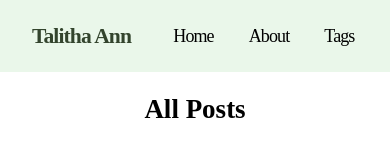
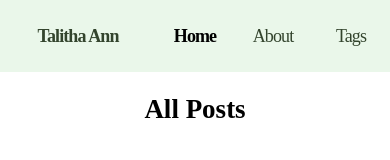
Before and after one commit to Camden-McKenzie/tally-blog, a Next.js app: page /posts in a window 390 px wide. Shown: the top 160 px of the page. Built offline with nearby package versions, Linux system fonts and the light colour scheme; a web font is replaced by a local one.

Commit message:
Updated Styles
Added page highlighting to navbar
Increased selected tag contrast on tags page
streamlined style sheets

```diff
--- a/components/layout.js
+++ b/components/layout.js
@@ -9,10 +9,10 @@ import Navbar from '../components/navbar'
 const name = 'Talitha Ann'
 export const siteTitle = 'Because Why Not?'
 
-export default function Layout({ children }) {
+export default function Layout({ children, page }) {
   return (
     <>
-      <Navbar />
+      <Navbar page={page} />
       <div className={styles.container}>
         <Head>
           <link rel="icon" href="/favicon.ico" />
--- a/components/navbar.js
+++ b/components/navbar.js
@@ -2,8 +2,10 @@
 import Link from 'next/link'
 import styles from './navbar.module.css'
 import React, { useState, useEffect } from 'react';
+import { useRouter } from 'next/router'
 
-export default function Navbar() {
+
+export default function Navbar({ page }) {
   const [prevScrollPos, setPrevScrollPos] = useState(0);
   const [visible, setVisible] = useState(true);
 
@@ -23,30 +25,33 @@ export default function Navbar() {
 
   return (
     <navbar className={`${visible ? styles.visible : styles.notVisible} ${styles.navbar}`}>
-      <Content />
+      <Content page={page} />
     </navbar>
   )
 }
 
-function Content() {
+function Content({ page }) {
+
+  console.log(page)
+
   return (
     <div className={styles.container}>
-      <div className={styles.double}>
+      <div>
         <Link href="/" >
           <a className={styles.title}>Talitha Ann</a>
         </Link>
       </div>
-      <div className={styles.single}>
+      <div className={page == "posts" ? styles.current : null}>
         <Link href="/posts" >
           <a className={styles.item}>Home</a>
         </Link>
       </div>
-      <div className={styles.single}>
+      <div className={page == "about" ? styles.current : null}>
         <Link href="/about" >
           <a className={styles.item}>About</a>
         </Link>
       </div>
-      <div className={styles.single}>
+      <div className={page == "tags" ? styles.current : null}>
         <Link href="/tags" >
           <a className={styles.item}>Tags</a>
         </Link>
--- a/components/navbar.module.css
+++ b/components/navbar.module.css
@@ -18,61 +18,54 @@
   transition: 1s;
 }
 
+.current :is(a) {
+  color: black;
+  font-weight: bold;
+}
+
 .container {
-  display: flex;
-  justify-content:space-between;
+  display: grid;
+  grid-template-columns: 40% 20% 20% 20%;
   align-items: center;
   max-width: 36rem;
   height: 4rem;
-  padding: 0 1rem;
   margin: 3rem auto 6rem;
   margin-top: 0;
-  /* background-color: lightgreen; */
-  vertical-align: middle;
 }
 
-.container > div > a {
+.container :is(a) {
+    justify-content: center;
     font-family: var(--fancyFont);
+    padding: 10px;
+    letter-spacing: -0.05rem;
+}
+
+.container :is(div) {
+    text-align: center;
+}
+
+.container :is(a):hover {
+  color: black;
+  text-decoration: none;
+}
+
+.title {
+  font-weight: 800;
+  font-size: 1.3rem;
 }
 
 .item {
-  padding: 1rem;
-  color: black;
-  text-align: center;
-  letter-spacing: -0.05rem;
-  font-weight: 500
-;
+  font-weight: 500;
 }
 
-.title {
-  padding: 1rem;
-  text-align: center;
-  font-weight: 800;
-  letter-spacing: -0.05rem;
-  font-size: 1.3rem;
+@media screen and (max-width: 500px) {
+  .title {
+    font-size: 1.2rem;
+  }
 }
 
-.single{
-  flex-grow: 1;
-  text-align: center;
-}
-.double{
-  flex-grow: 2;
-  text-align: center;
-}
-
-@media screen and (max-width: 600px) {
-  .double{
-    flex-grow: 1;
-  }
+@media screen and (max-width: 400px) {
   .title {
-    font-size: 1.2rem;
-    font-weight: 600;
-    padding: 0;
-    padding-right: 0.5em;
-  }
-  .item {
-    padding: 0.2rem;
-    font-weight: 400;
+    font-size: 1rem;
   }
 }
--- a/pages/about.js
+++ b/pages/about.js
@@ -8,7 +8,8 @@ import Image from 'next/image'
 
 export default function Home() {
 
-  return (<Layout home>
+  return (
+    <Layout page="about">
       <Head>
         <title>Talitha Ann</title>
       </Head>
--- a/pages/posts.js
+++ b/pages/posts.js
@@ -8,7 +8,7 @@ import { getSortedPostsData } from '../lib/posts'
 export default function Home({ allPostsData }) {
 
   return (
-    <Layout>
+    <Layout page="posts">
       <Head>
         <title>{siteTitle}</title>
       </Head>
--- a/styles/global.css
+++ b/styles/global.css
@@ -28,11 +28,11 @@ body::-webkit-scrollbar{
 }
 
 body::-webkit-scrollbar-track{
-  background: none;
+  background: var(--accentAlt)
 }
 
-body::-webkit-scrollbar-thumb{
-  background: var(--accentAlt)
+body::-webkit-scrollbar-thumb{;
+  background: var(--primaryAlt)
 }
 /*
 * {
--- a/styles/utils.module.css
+++ b/styles/utils.module.css
@@ -103,3 +103,8 @@
   flex-direction: column;
   align-items: center;
 }
+
+.selected {
+  color: black;
+  font-weight: bold;
+}
```
Also changed, not shown: pages/tags.js (+6 -6 lines). Lines whose indentation alone changed are shown as unchanged.
